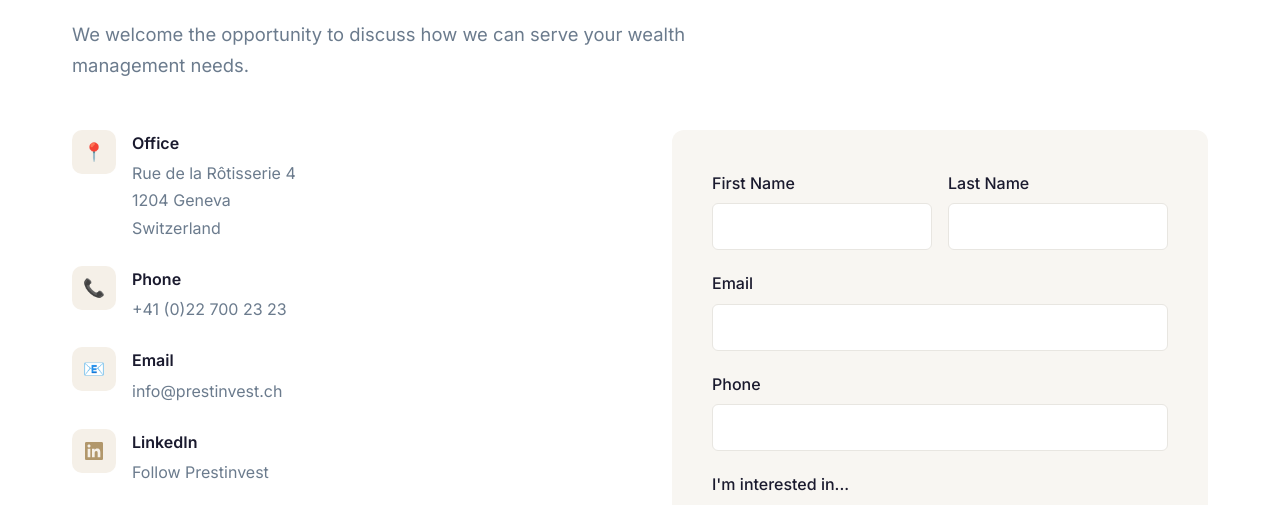
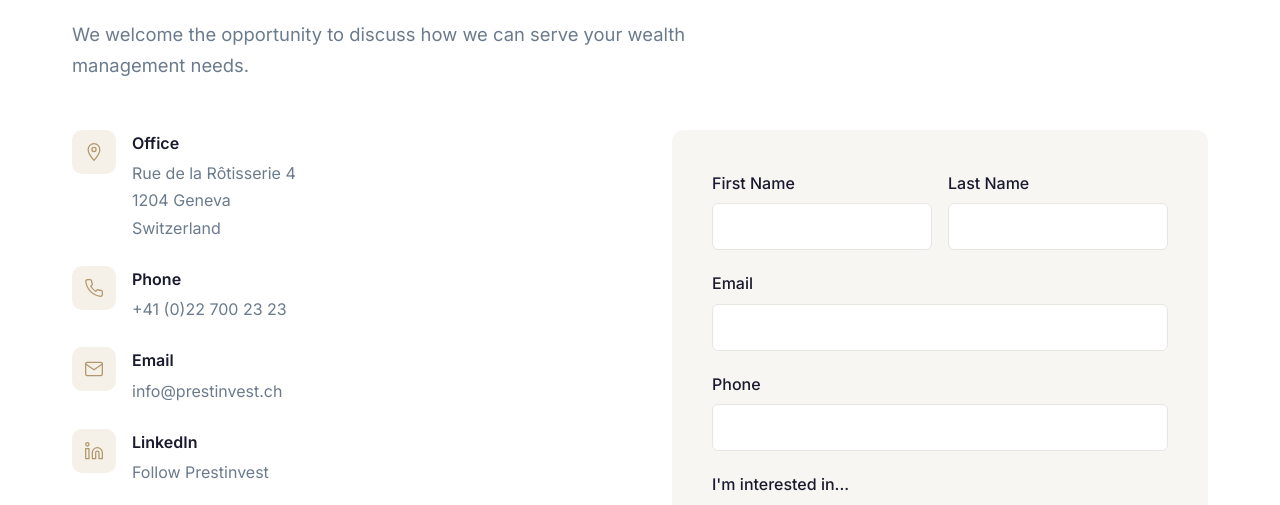
Before and after one commit to Prestinvest-SA/prestinvest-sa.github.io, a plain HTML site: page index.html in a window 1280 px wide. Shown: the part 980-1485 px from the top of the page. Drawn offline with nearby package versions, Linux system fonts and the light colour scheme.

Commit message:
replace emoji contact icons with SVG line icons in brand gold
Co-Authored-By: Claude Sonnet 4.6 <noreply@anthropic.com>

```diff
--- a/index.html
+++ b/index.html
@@ -1789,21 +1789,35 @@
             <div class="contact-grid fade-in">
                 <div class="contact-info">
                     <div class="contact-item">
-                        <div class="contact-item-icon">&#128205;</div>
+                        <div class="contact-item-icon">
+                            <svg width="20" height="20" viewBox="0 0 24 24" fill="none" stroke="var(--gold)" stroke-width="1.5" stroke-linecap="round" stroke-linejoin="round">
+                                <path d="M12 2C8.13 2 5 5.13 5 9c0 5.25 7 13 7 13s7-7.75 7-13c0-3.87-3.13-7-7-7z"/>
+                                <circle cx="12" cy="9" r="2.5"/>
+                            </svg>
+                        </div>
                         <div>
                             <h4 data-en="Office" data-fr="Bureau" data-de="B&uuml;ro">Office</h4>
                             <p>Rue de la R&ocirc;tisserie 4<br>1204 Geneva<br>Switzerland</p>
                         </div>
                     </div>
                     <div class="contact-item">
-                        <div class="contact-item-icon">&#128222;</div>
+                        <div class="contact-item-icon">
+                            <svg width="20" height="20" viewBox="0 0 24 24" fill="none" stroke="var(--gold)" stroke-width="1.5" stroke-linecap="round" stroke-linejoin="round">
+                                <path d="M22 16.92v3a2 2 0 01-2.18 2 19.79 19.79 0 01-8.63-3.07 19.5 19.5 0 01-6-6 19.79 19.79 0 01-3.07-8.67A2 2 0 014.11 2h3a2 2 0 012 1.72c.127.96.361 1.903.7 2.81a2 2 0 01-.45 2.11L8.09 9.91a16 16 0 006 6l1.27-1.27a2 2 0 012.11-.45c.907.339 1.85.573 2.81.7A2 2 0 0122 16.92z"/>
+                            </svg>
+                        </div>
                         <div>
                             <h4 data-en="Phone" data-fr="T&eacute;l&eacute;phone" data-de="Telefon">Phone</h4>
                             <a href="tel:+41227002323">+41 (0)22 700 23 23</a>
                         </div>
                     </div>
                     <div class="contact-item">
-                        <div class="contact-item-icon">&#128231;</div>
+                        <div class="contact-item-icon">
+                            <svg width="20" height="20" viewBox="0 0 24 24" fill="none" stroke="var(--gold)" stroke-width="1.5" stroke-linecap="round" stroke-linejoin="round">
+                                <path d="M4 4h16c1.1 0 2 .9 2 2v12c0 1.1-.9 2-2 2H4c-1.1 0-2-.9-2-2V6c0-1.1.9-2 2-2z"/>
+                                <polyline points="22,6 12,13 2,6"/>
+                            </svg>
+                        </div>
                         <div>
                             <h4>Email</h4>
                             <a href="mailto:info@prestinvest.ch">info@prestinvest.ch</a>
@@ -1811,9 +1825,10 @@
                     </div>
                     <div class="contact-item">
                         <div class="contact-item-icon">
-                            <svg width="18" height="18" viewBox="0 0 24 24" fill="var(--gold)">
-                                <path
-                                    d="M20.447 20.452h-3.554v-5.569c0-1.328-.027-3.037-1.852-3.037-1.853 0-2.136 1.445-2.136 2.939v5.667H9.351V9h3.414v1.561h.046c.477-.9 1.637-1.85 3.37-1.85 3.601 0 4.267 2.37 4.267 5.455v6.286zM5.337 7.433c-1.144 0-2.063-.926-2.063-2.065 0-1.138.92-2.063 2.063-2.063 1.14 0 2.064.925 2.064 2.063 0 1.139-.925 2.065-2.064 2.065zm1.782 13.019H3.555V9h3.564v11.452zM22.225 0H1.771C.792 0 0 .774 0 1.729v20.542C0 23.227.792 24 1.771 24h20.451C23.2 24 24 23.227 24 22.271V1.729C24 .774 23.2 0 22.222 0h.003z" />
+                            <svg width="20" height="20" viewBox="0 0 24 24" fill="none" stroke="var(--gold)" stroke-width="1.5" stroke-linecap="round" stroke-linejoin="round">
+                                <path d="M16 8a6 6 0 016 6v7h-4v-7a2 2 0 00-2-2 2 2 0 00-2 2v7h-4v-7a6 6 0 016-6z"/>
+                                <rect x="2" y="9" width="4" height="12"/>
+                                <circle cx="4" cy="4" r="2"/>
                             </svg>
                         </div>
                         <div>
```
